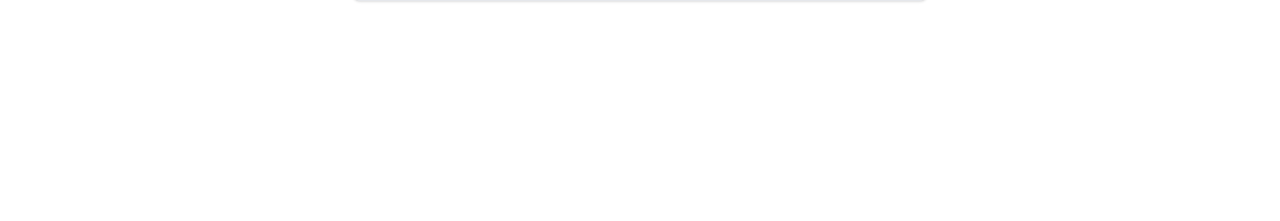
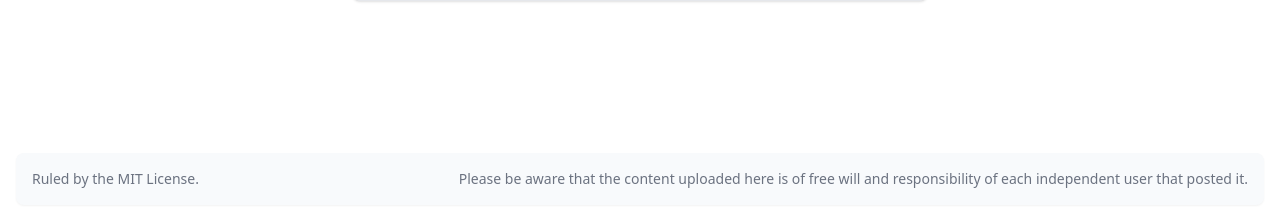
Before and after one commit to EmmanuelTechRD/rdmyapp-production-ready, a Django app: page / in a window 1280 px wide. Shown: the part 1560-1781 px from the top of the page. Before the commit the page ends 1562 px from the top, so only its background shows below. Run offline with Django 5.2, Linux system fonts and the light colour scheme; data comes from the database, SQL or seed files in the repository; both versions use the stored data as it was after the commit; some libraries are stand-ins or nearby versions.

Commit message:
[ADD] Footer and other changes

```diff
--- a/blog/views.py
+++ b/blog/views.py
@@ -114,10 +114,7 @@
 
         if form.is_valid():
 
-            user = form.save()
-
-            user.is_active = False
-            user.save()
+            form.save()
 
             messages.success(request, 'Account created successfully!')
 
@@ -130,6 +127,5 @@
 
 # App:
 
-@login_required
 def about_view(request):
     return render(request, 'app/about.html')
--- a/templates/app/about.html
+++ b/templates/app/about.html
@@ -12,13 +12,13 @@
     <section id="app_about_page" class="grid place-items-center px-3 py-20">
 
         <h1 class="mt-20 mb-14 text-4xl font-bold text-center text-gray-900">
-            App | ES.Django.App
+            Django App | Deployed on Heroku and Amazon Web Services
         </h1>
 
         <img class="w-[100px] h-auto mx-auto mb-14" src="{% static 'imgs/generic/favicon.png' %}" alt="ES.Django.App logo" />
 
-        <p class="mb-6 text-lg font-normal text-gray-500 lg:text-xl">
-            We focus on markets where technology, innovation, and capital can unlock long-term value and drive economic growth.
+        <p class="mb-6 mx-10 text-lg font-normal text-center text-gray-500 lg:text-xl">
+            This app was created to demonstrate the simplicity of using the Python Django (Web Backend Framework) on a small project, showcasing its ability to deliver good performance when deployed on web services platforms.
         </p>
 
     </section>
--- a/templates/blog/posts.html
+++ b/templates/blog/posts.html
@@ -177,5 +177,17 @@
 
     </section>
 
+    <footer class="bg-slate-50 rounded-lg shadow-sm m-4">
+        <div class="w-full mx-auto max-w-screen-xl p-4 md:flex md:items-center md:justify-between">
+
+            <span class="text-sm text-gray-500 sm:text-center">
+                <a href="https://mit-license.org/" target="_blank" class="hover:underline">Ruled by the MIT License</a>.
+            </span>
+            <span class="text-sm font-medium text-gray-500 sm:text-center">
+                Please be aware that the content uploaded here is of free will and responsibility of each independent user that posted it.
+            </span>
+
+        </div>
+    </footer>
 
 {% endblock %}
--- a/templates/user/login.html
+++ b/templates/user/login.html
@@ -12,8 +12,8 @@
     <section class="bg-gray-50">
         <div class="py-44 px-4 mx-auto max-w-screen-xl lg:py-28 grid lg:grid-cols-2 gap-8 lg:gap-16">
             <div class="flex flex-col justify-center">
-                <h1 class="mb-4 text-4xl font-extrabold tracking-tight leading-none text-gray-900 md:text-5xl lg:text-6xl">We invest in the world’s potential</h1>
-                <p class="mb-6 text-lg font-normal text-gray-500 lg:text-xl">We focus on markets where technology, innovation, and capital can unlock long-term value and drive economic growth.</p>
+                <h1 class="mb-4 text-4xl font-extrabold tracking-tight leading-none text-gray-900 md:text-5xl lg:text-6xl">Django App Deployed on Heroku and AWS</h1>
+                <p class="mb-6 text-lg font-normal text-gray-500 lg:text-xl">This is a Django CRUD App which aims to show the functionality of this Python Framework when deployed on the internet.</p>
                 <a href="{% url 'about' %}" class="text-blue-600 hover:underline font-medium text-lg inline-flex items-center">Read more about our app
                     <svg class="w-3.5 h-3.5 ms-2 rtl:rotate-180" aria-hidden="true" xmlns="http://www.w3.org/2000/svg" fill="none" viewBox="0 0 14 10">
                         <path stroke="currentColor" stroke-linecap="round" stroke-linejoin="round" stroke-width="2" d="M1 5h12m0 0L9 1m4 4L9 9"/>
--- a/templates/user/signup.html
+++ b/templates/user/signup.html
@@ -12,8 +12,8 @@
     <section class="bg-gray-50">
         <div class="py-44 px-4 mx-auto max-w-screen-xl lg:py-28 grid lg:grid-cols-2 gap-8 lg:gap-16">
             <div class="flex flex-col justify-center">
-                <h1 class="mb-4 text-4xl font-extrabold tracking-tight leading-none text-gray-900 md:text-5xl lg:text-6xl">We invest in the world’s potential</h1>
-                <p class="mb-6 text-lg font-normal text-gray-500 lg:text-xl">We focus on markets where technology, innovation, and capital can unlock long-term value and drive economic growth.</p>
+                <h1 class="mb-4 text-4xl font-extrabold tracking-tight leading-none text-gray-900 md:text-5xl lg:text-6xl">Django App Deployed on Heroku and AWS</h1>
+                <p class="mb-6 text-lg font-normal text-gray-500 lg:text-xl">This is a Django CRUD App which aims to show the functionality of this Python Framework when deployed on the internet.</p>
                 <a href="{% url 'about' %}" class="text-blue-600 hover:underline font-medium text-lg inline-flex items-center">Read more about our app
                     <svg class="w-3.5 h-3.5 ms-2 rtl:rotate-180" aria-hidden="true" xmlns="http://www.w3.org/2000/svg" fill="none" viewBox="0 0 14 10">
                         <path stroke="currentColor" stroke-linecap="round" stroke-linejoin="round" stroke-width="2" d="M1 5h12m0 0L9 1m4 4L9 9"/>
```
Also changed, not shown: db.sqlite3.
